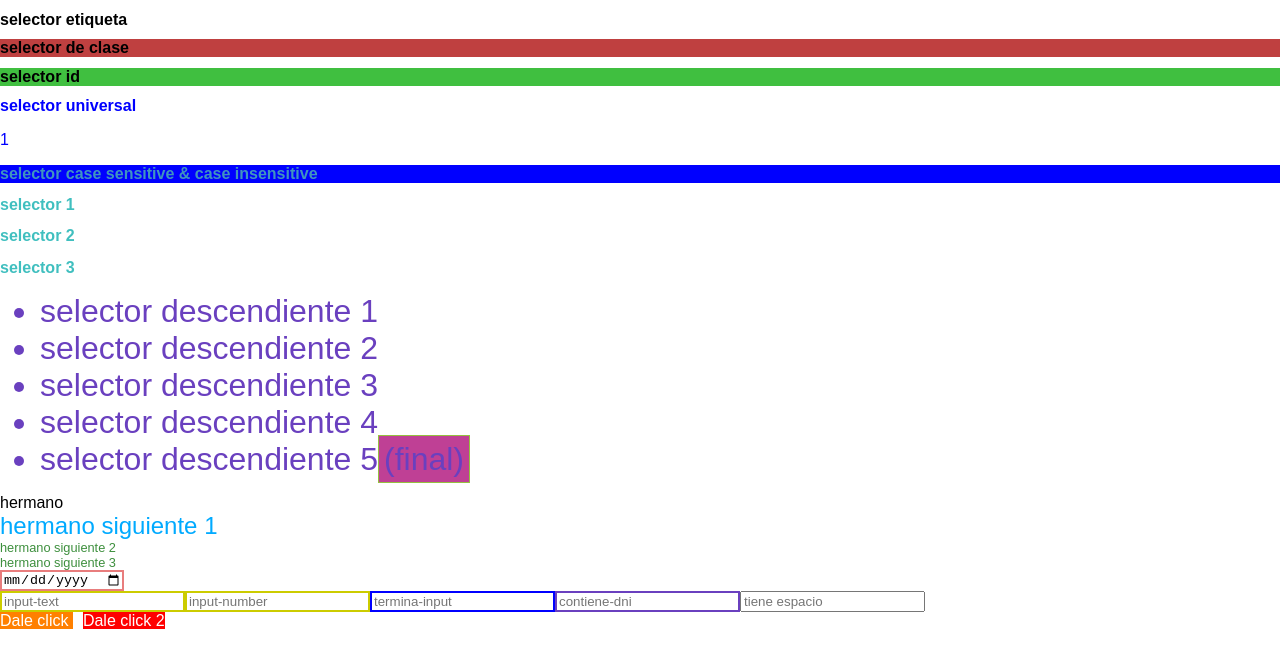
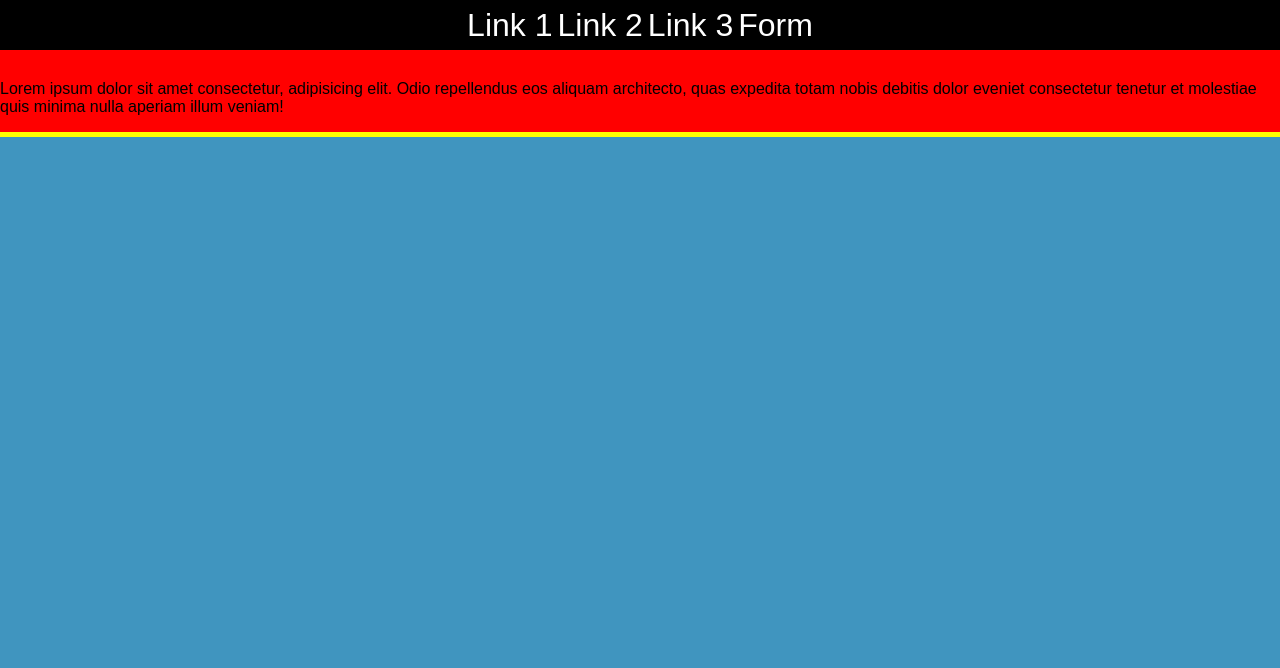
Before and after one commit to darkspiriton/web-portafolio-react, a React (Create React App) app: page / in a window 1280 px wide. Shown: the top 668 px of the page. Built offline with nearby package versions, Linux system fonts and the light colour scheme.

Commit message:
add psedoclases

```diff
--- /dev/null
+++ b/src/containers/Pseudoclases.js
@@ -0,0 +1,67 @@
+import React from 'react'
+import '../css/Pseudoclases.css'
+const Pseudoclases = () => (
+  <div>
+    <nav className="menu">
+      <a href="#parrafo1" className="menu-item">Link 1</a>
+      <a href="#parrafo2" className="menu-item">Link 2</a>
+      <a href="#parrafo3" className="menu-item">Link 3</a>
+      <a href="#form" className="menu-item">Form</a>
+    </nav>
+    {/* <div className="container">
+      <p class="parrafo" id="parrafo">Lorem, ipsum dolor sit amet consectetur adipisicing elit. Possimus dolore itaque, tempora doloremque, minima totam nobis corrupti voluptas veritatis inventore nam atque, maxime amet modi. Nulla est unde mollitia praesentium.</p>
+    </div> */}
+    <div className="container">
+      <div id="parrafo1" className="parrafo">
+        <h1>Parrafo 1</h1>
+        <p >Lorem ipsum dolor sit amet consectetur, adipisicing elit. Odio repellendus eos aliquam architecto, quas expedita totam nobis debitis dolor eveniet consectetur tenetur et molestiae quis minima nulla aperiam illum veniam!</p>
+      </div>
+      <div id="parrafo2" className="parrafo">
+      </div>
+      <div id="parrafo3" className="parrafo">
+        <h1>Parrafo 3</h1>
+        <p>Lorem ipsum dolor sit amet consectetur adipisicing elit. Labore dolorum doloremque quae id nulla eaque itaque quis tempore quaerat voluptatibus veritatis explicabo modi, voluptas ea eligendi voluptates inventore, excepturi facilis?</p>
+      </div>
+      <div id="form" className="form-pseudoclase">
+        <div className="form-group">
+          <label htmlFor="name">Disabled</label>
+          <input name="name" type="text" disabled/>
+        </div>
+        <div className="form-group">
+          <label htmlFor="name">Ready</label>
+          <input name="name" type="text" />
+        </div>
+        <div className="form-group">
+          <input id="targer1" value="1" type="radio"/>
+          <label htmlFor="targer">Activo</label>
+        </div>
+        <div className="form-group">
+          <form action="">
+            <input id="targer1"type="text" required/>
+            <label htmlFor="targer">Required</label>
+            <input className="input-optional" type="text" />
+            <label htmlFor="targer">Optional</label>
+            <input type="email" />
+            <label htmlFor="targer">Valid Email</label>
+            <input type="number" max="10"/>
+            <label htmlFor="targer">Number Range</label>
+          </form>
+        </div>
+        <div className="form-child">
+          <div>Parrafo 0</div>
+          <p>Parrafo 1</p>
+          <p>Parrafo 2</p>
+          <p>Parrafo 3</p>
+          <p>Parrafo 4</p>
+          <p>Parrafo 5</p>
+          <p>Parrafo 6</p>
+          <p>Parrafo 7</p>
+          <p>Parrafo 8</p>
+          <p>Parrafo 9</p>
+          <p>Parrafo 10</p>
+        </div>
+      </div>
+    </div>
+  </div>
+)
+export default Pseudoclases
--- /dev/null
+++ b/src/css/Pseudoclases.css
@@ -0,0 +1,151 @@
+/* pseudoclases :root */
+:root {
+  background-color: hsl(200, 50%, 50%);
+}
+
+/* pseudoclases hover */
+/* .menu:hover {
+  background-color: #fff;
+}
+.menu:hover .menu-item{
+  color: black;
+} */
+
+/* pseudoclase hover all */
+.menu :hover {
+  color:gray;
+}
+
+/* pseudoclase :target */
+.menu {
+  display: flex;
+  position: fixed;
+  top: 0;
+  justify-content: center;
+  align-items: center;
+  background-color: black;
+  width: 100%;
+  height: 50px;;
+}
+
+.menu-item{
+  color: #fff;
+  text-decoration: none;
+  font-size: 2em;
+  margin-right: 5px;
+}
+
+.menu-item:last-child {
+  margin-right: 0;
+}
+
+.parrafo {
+  /* margin-top: 100em; */
+  margin-bottom: 100em;
+  background: red;
+}
+
+.parrafo:target {
+  padding-top: 55px;
+}
+
+/* pseudo clase :empty */
+.parrafo:empty {
+  display: none;
+}
+
+/*pseudoclase :not(selector) */
+.parrafo:not(:empty){
+  border-bottom: 5px solid yellow;
+}
+
+/* pseudoclases formulario */
+.form-pseudoclase {
+  margin-bottom: 100em;
+  display: flex;
+  flex-direction: column;
+}
+.form-pseudoclase:target {
+  padding: 55px;
+}
+
+.form-group {
+  display: flex;
+  margin-bottom: 10px;
+  align-items: center;
+}
+
+
+label {
+  color: #fff;
+  width: 10%;
+}
+
+input[type="text"]:disabled {
+  background-color: gray;
+}
+
+input[type="text"]:enabled {
+  background-color: greenyellow;
+}
+
+input[type="radio"]:checked + label{
+  font-size: 2em;
+  background-color: yellow;
+  width: auto;
+  color: red;
+}
+
+form input[type="text"]:required {
+  background-color: red;
+}
+
+form input.input-optional:optional {
+  background-color: black;
+}
+
+form :valid {
+  background-color: green;
+}
+
+form :invalid {
+  background-color: red;
+}
+
+form :in-range {
+  background-color: yellow;
+}
+
+form :out-of-range {
+  background-color: red;
+}
+
+/*pseudoclase child */
+.form-child {
+  background: hsl(100, 10%, 70%);
+}
+
+/* first type element child */
+.form-child p:first-of-type {
+  color: white;
+}
+
+/* last type element child */
+.form-child p:last-of-type {
+  color: red;
+}
+
+/* n element type child */
+.form-child p:nth-of-type(3n) {
+  background: red;
+}
+
+/* only element type */
+.form-child div:only-of-type {
+  background: springgreen;
+}
+
+/* n element child no importa el tipo de la etiqueta */
+.form-child p:nth-child(3n) {
+  background-color: salmon;
+}
```
Also changed, not shown: src/index.js (+5 -2 lines).
